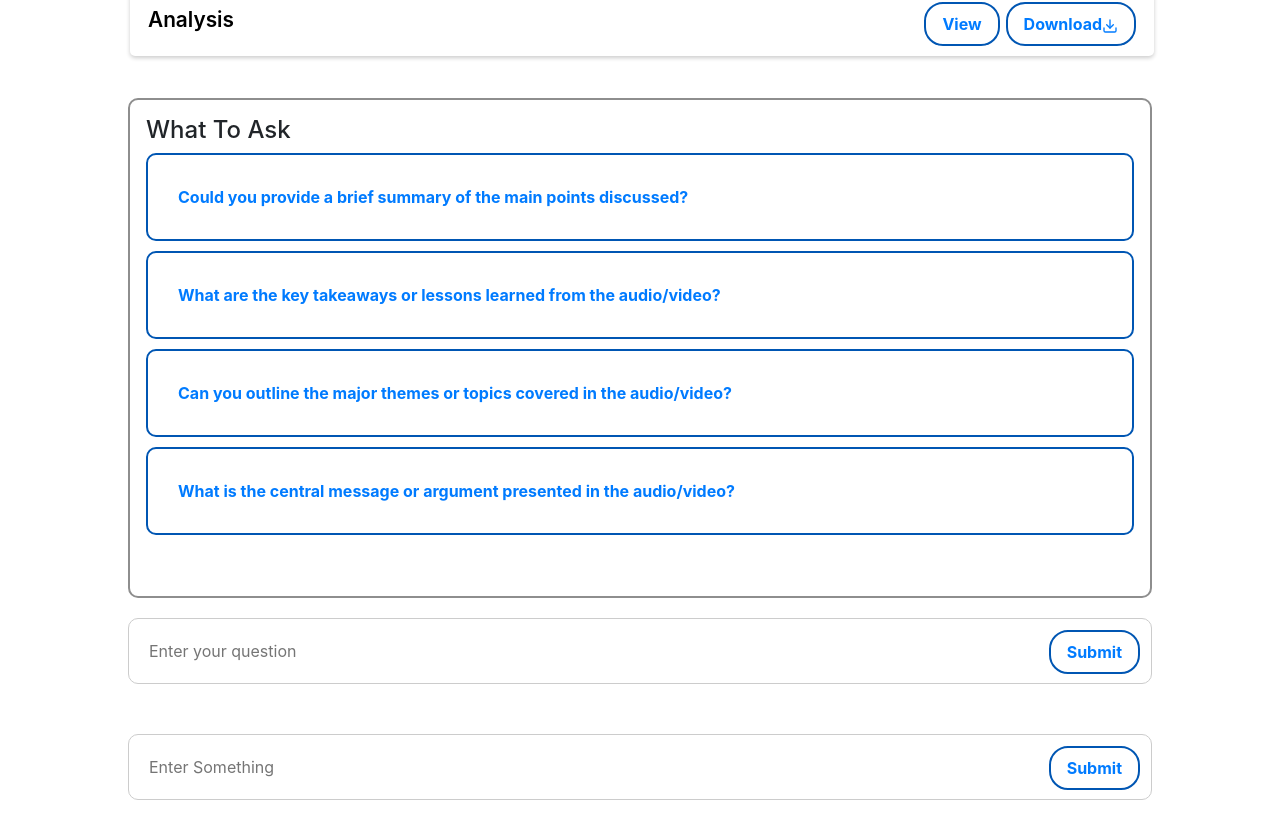
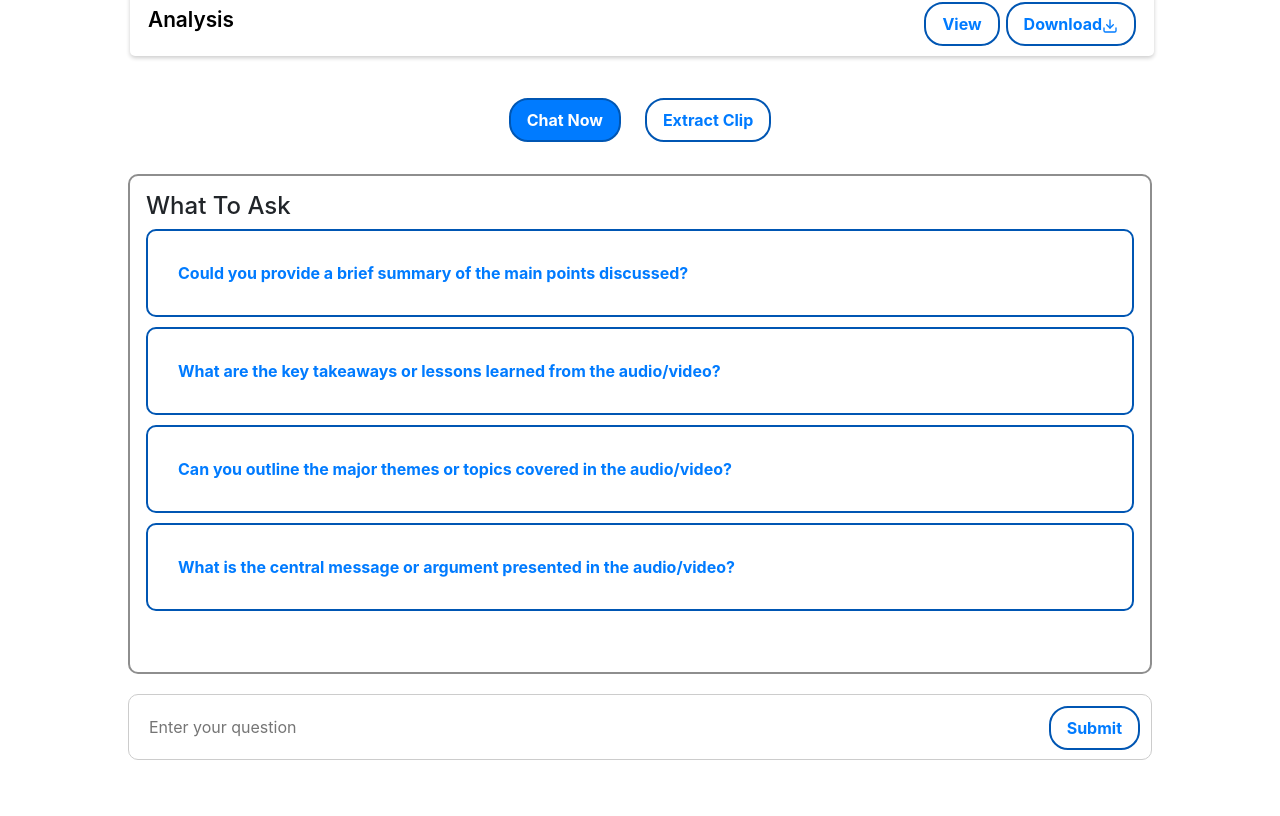
Before and after one commit to 499-Donkey/Donkey.ai, a React (Create React App) app in the folder client/: page /upload in a window 1280 px wide. Shown: the part 464-1280 px from the top of the page. Built offline with nearby package versions, Linux system fonts and the light colour scheme.

Commit message:
upgrade extract layout

```diff
--- a/client/src/pages/upload.tsx
+++ b/client/src/pages/upload.tsx
@@ -1,9 +1,9 @@
 import React, { useEffect, useRef, useState, useCallback } from "react";
-import { useDropzone } from 'react-dropzone';
+import { useDropzone } from "react-dropzone";
 import "../styles/upload.css";
 import { getChatResponse } from "../network/chats_api";
-import { FiTrash2, FiDownload } from 'react-icons/fi';
-import { Message } from '../models/message';
+import { FiTrash2, FiDownload } from "react-icons/fi";
+import { Message } from "../models/message";
 
 const PreQuestions = [
   {
@@ -12,57 +12,66 @@ const PreQuestions = [
   },
   {
     id: 2,
-    question: "What are the key takeaways or lessons learned from the audio/video?",
+    question:
+      "What are the key takeaways or lessons learned from the audio/video?",
   },
   {
     id: 3,
-    question: "Can you outline the major themes or topics covered in the audio/video?",
+    question:
+      "Can you outline the major themes or topics covered in the audio/video?",
   },
   {
     id: 4,
-    question: "What is the central message or argument presented in the audio/video?",
+    question:
+      "What is the central message or argument presented in the audio/video?",
   },
 ];
-
 
 const Upload: React.FC = () => {
   const chatHistoryRef = useRef<HTMLDivElement | null>(null);
   const [transcript, setTranscript] = useState<string | null>(null);
   const [analysis, setAnalysis] = useState<string | null>(null);
   const [userQuestion, setUserQuestion] = useState<string>("");
-  const [chatHistory, setChatHistory] = useState<{ question: string, response: any }[]>([]);
+  const [chatHistory, setChatHistory] = useState<
+    { question: string; response: any }[]
+  >([]);
   const [filesList, setFilesList] = useState<File[]>([]);
   const [showTranscript, setShowTranscript] = useState<boolean>(false);
   const [showAnalysis, setShowAnalysis] = useState<boolean>(false);
-  const [preQuestions, setPreQuestions] = useState(PreQuestions);
-  const [userEnter,setUserEnter] = useState<string>("");
-  const [userEnterState,setUserEnterState] = useState<{
+  const [preQuestions] = useState(PreQuestions);
+  const [mode, setMode] = useState<string>("chat");
+
+  const [userEnter, setUserEnter] = useState<string>("");
+  const [userEnterState, setUserEnterState] = useState<{
     messages: Message[];
     history: [string, string][];
   }>({
     messages: [
       {
-        message: 'Hi, how can I help you today?',
-        type: 'apiMessage',
+        message: "Hi, how can I help you today?",
+        type: "apiMessage",
       },
     ],
     history: [],
   });
   const { messages, history } = userEnterState;
 
-
   useEffect(() => {
     setInitialization();
   }, []);
 
+  const handleModeChange = (newMode: string) => {
+    setMode(newMode);
+  };
+
   const onDrop = useCallback((acceptedFiles: File[]) => {
-    setFilesList(prevFiles => [...prevFiles, ...acceptedFiles]);
+    setFilesList((prevFiles) => [...prevFiles, ...acceptedFiles]);
   }, []);
 
   const { getRootProps, getInputProps } = useDropzone({ onDrop });
 
   const removeFileFromList = (file: File) => {
-    setFilesList(filesList.filter(f => f !== file));
+    setFilesList(filesList.filter((f) => f !== file));
   };
 
   const handleChatSubmit = async (event: React.FormEvent) => {
@@ -76,7 +85,7 @@ const Upload: React.FC = () => {
         behavior: "smooth",
       });
     } catch (error) {
-      console.error('Chat error:', error);
+      console.error("Chat error:", error);
     }
   };
 
@@ -90,7 +99,7 @@ const Upload: React.FC = () => {
 
     const formData = new FormData();
 
-    filesList.forEach(file => {
+    filesList.forEach((file) => {
       formData.append("file", file);
     });
 
@@ -103,9 +112,9 @@ const Upload: React.FC = () => {
       setTranscript(jsonResponse.transcript);
       setAnalysis(jsonResponse.analysis);
 
-      const resultContainer = document.querySelector('.result-container');
+      const resultContainer = document.querySelector(".result-container");
       if (resultContainer) {
-        resultContainer.scrollIntoView({ behavior: 'smooth' });
+        resultContainer.scrollIntoView({ behavior: "smooth" });
       }
     } catch (error: any) {
       console.error("Authentication error:", error);
@@ -119,9 +128,9 @@ const Upload: React.FC = () => {
 
   const handleDownloadFile = (content: string | null, fileName: string) => {
     if (content) {
-      const blob = new Blob([content], { type: 'text/plain' });
+      const blob = new Blob([content], { type: "text/plain" });
       const url = URL.createObjectURL(blob);
-      const a = document.createElement('a');
+      const a = document.createElement("a");
       a.href = url;
       a.download = fileName;
       a.click();
@@ -142,23 +151,20 @@ const Upload: React.FC = () => {
       messages: [
         ...state.messages,
         {
-          type: 'userMessage',
+          type: "userMessage",
           message: question,
         },
       ],
     }));
 
     try {
-      const response = await fetch(
-        "/api/upload/extract",
-        {
+      const response = await fetch("/api/upload/extract", {
         method: "POST",
         headers: {
           "Content-Type": "application/json",
         },
         body: JSON.stringify({ userEnter, history }),
-        }
-      );
+      });
       const data = await response.json();
 
       setUserEnterState((state) => ({
@@ -166,33 +172,35 @@ const Upload: React.FC = () => {
         messages: [
           ...state.messages,
           {
-            type: 'apiMessage',
+            type: "apiMessage",
             message: data.text,
             sourceDocs: data.sourceDocuments,
           },
         ],
         history: [...state.history, [question, data.text]],
       }));
-
     } catch (error) {
-      console.error('Extract error:', error);
+      console.error("Extract error:", error);
     }
   };
 
   return (
     <div className="upload-container">
       <div className="upload-submit">
-        <div {...getRootProps({ className: 'dropzone' })}>
+        <div {...getRootProps({ className: "dropzone" })}>
           <input {...getInputProps()} />
-          <p>Drag and drop your files here, or click to browse and select files</p>
+          <p>
+            Drag and drop your files here, or click to browse and select files
+          </p>
         </div>
         <ul className="file-list">
           {filesList.map((file, index) => (
             <li key={index} className="file-card">
-              <div className="file-info">
-                {file.name}
-              </div>
-              <button onClick={() => removeFileFromList(file)} className="removeButton">
+              <div className="file-info">{file.name}</div>
+              <button
+                onClick={() => removeFileFromList(file)}
+                className="removeButton"
+              >
                 <FiTrash2 />
               </button>
             </li>
@@ -207,10 +215,16 @@ const Upload: React.FC = () => {
         <div className="transcript">
           <div className="title-container">
             <h2>Transcript</h2>
-            <button className="button" onClick={() => setShowTranscript(!showTranscript)}>
+            <button
+              className="button"
+              onClick={() => setShowTranscript(!showTranscript)}
+            >
               {showTranscript ? "Hide" : "View"}
             </button>
-            <button className="button" onClick={() => handleDownloadFile(transcript, 'transcript.txt')}>
+            <button
+              className="button"
+              onClick={() => handleDownloadFile(transcript, "transcript.txt")}
+            >
               Download
               <FiDownload />
             </button>
@@ -228,10 +242,16 @@ const Upload: React.FC = () => {
         <div className="analysis">
           <div className="title-container">
             <h2>Analysis</h2>
-            <button className="button" onClick={() => setShowAnalysis(!showAnalysis)}>
+            <button
+              className="button"
+              onClick={() => setShowAnalysis(!showAnalysis)}
+            >
               {showAnalysis ? "Hide" : "View"}
             </button>
-            <button className="button" onClick={() => handleDownloadFile(analysis, 'analysis.txt')}>
+            <button
+              className="button"
+              onClick={() => handleDownloadFile(analysis, "analysis.txt")}
+            >
               Download
               <FiDownload />
             </button>
@@ -247,6 +267,23 @@ const Upload: React.FC = () => {
         </div>
       </div>
 
+      <div className="mode-selector">
+        <button
+          onClick={() => handleModeChange("chat")}
+          className={mode === "chat" ? "active" : ""}
+        >
+          Chat Now
+        </button>
+        <button
+          onClick={() => handleModeChange("extract")}
+          className={mode === "extract" ? "active" : ""}
+        >
+          Extract Clip
+        </button>
+      </div>
+
+      {mode === "chat" ? (
+        <div className="chatbox">
           <div className="chat-history" ref={chatHistoryRef}>
             <div className="chat-history-box">
               {chatHistory.length === 0 ? (
@@ -256,7 +293,9 @@ const Upload: React.FC = () => {
                     <div
                       key={preQuestion.id}
                       className="chat-history-pre-question"
-                  onClick={() => handlePreQuestionClick(preQuestion.question)}
+                      onClick={() =>
+                        handlePreQuestionClick(preQuestion.question)
+                      }
                     >
                       {preQuestion.question}
                     </div>
@@ -279,8 +318,7 @@ const Upload: React.FC = () => {
             </div>
           </div>
 
-      <div className="chatbox">
-        <form onSubmit={handleChatSubmit} style={{ position: 'relative' }}>
+          <form onSubmit={handleChatSubmit} style={{ position: "relative" }}>
             <input
               type="text"
               name="question"
@@ -288,25 +326,37 @@ const Upload: React.FC = () => {
               onChange={(e) => setUserQuestion(e.target.value)}
               placeholder="Enter your question"
               required
-            style={{ paddingRight: '150px' }}
+              style={{ paddingRight: "150px" }}
             />
-          <button type="submit" style={{ position: 'absolute', top: 0, right: 0 }}>Submit</button>
+            <button
+              type="submit"
+              style={{ position: "absolute", top: 0, right: 0 }}
+            >
+              Submit
+            </button>
           </form>
         </div>
-
-        <div className="chatbox">
-          <form onSubmit={handleExtractSubmit} style={{ position: 'relative' }}>
+      ) : (
+        <div className="extractbox">
+          <form onSubmit={handleExtractSubmit} style={{ position: "relative" }}>
             <input
               type="text"
               value={userEnter}
               onChange={(e) => setUserEnter(e.target.value)}
-              placeholder="Enter Something"
+              placeholder="Enter what you want to extract"
               required
-              style={{ paddingRight: '150px' }}
+              style={{ paddingRight: "150px" }}
             />
-            <button type="submit" style={{ position: 'absolute', top: 0, right: 0 }}>Submit</button>
+            <button
+              type="submit"
+              style={{ position: "absolute", top: 0, right: 0 }}
+            >
+              Submit
+            </button>
           </form>
+
         </div>
+      )}
     </div>
   );
 };
--- a/client/src/styles/upload.css
+++ b/client/src/styles/upload.css
@@ -154,6 +154,34 @@
   margin: 15px;
 }
 
+.mode-selector button {
+  padding: 0.5rem 1rem;
+  border: 2px solid #0056b3;
+  border-radius: 19px;
+  background-color: transparent;
+  color: #007bff;
+  font-size: 1rem;
+  cursor: pointer;
+  text-decoration: none;
+  display: inline-block;
+  transition: all 0.3s;
+  font-weight: bold;
+  margin: 12px;
+  margin-top: 40px;
+}
+
+.mode-selector button:hover {
+  background-color: #e7f5ff;
+  border-color: #0056b3;
+  color: #0056b3;
+}
+
+.mode-selector button.active {
+  background-color: #007bff;
+  color: white;
+  border-color: #0056b3;
+
+}
 
 
 .chat-history {
@@ -162,8 +190,9 @@
   border: 2px solid #8e8e8e;
   width: 100%;
   margin-bottom: 20px;
-  margin-top: 40px;
+  margin-top: 20px;
   border-radius: 10px;
+  scrollbar-width: none;
 }
 
 
@@ -181,6 +210,7 @@
   padding: 10px;
   border-radius: 10px;
   background-color: #e1e7ee;
+
 }
 
 .chat-history-user {
@@ -251,3 +281,42 @@
   border-color: #0056b3;
   color: #0056b3;
 }
+
+.extractbox {
+  width: 100%;
+  margin-bottom: 40px;
+  margin-top: 20px;
+}
+
+.extractbox form {
+  display: flex;
+  position: relative;
+}
+
+.extractbox input[type="text"] {
+  flex: 1;
+  padding: 20px;
+  border-radius: 10px;
+  border: 1px solid #ccc;
+}
+
+.extractbox button {
+  padding: 0.5rem 1rem;
+  border: 2px solid #0056b3;
+  border-radius: 19px;
+  background-color: transparent;
+  color: #007bff;
+  font-size: 1rem;
+  cursor: pointer;
+  text-decoration: none;
+  display: inline-block;
+  transition: all 0.3s;
+  font-weight: bold;
+  margin: 12px;
+}
+
+.extractbox button:hover {
+  background-color: #e7f5ff;
+  border-color: #0056b3;
+  color: #0056b3;
+}
```
Lines whose indentation alone changed are shown as unchanged.
